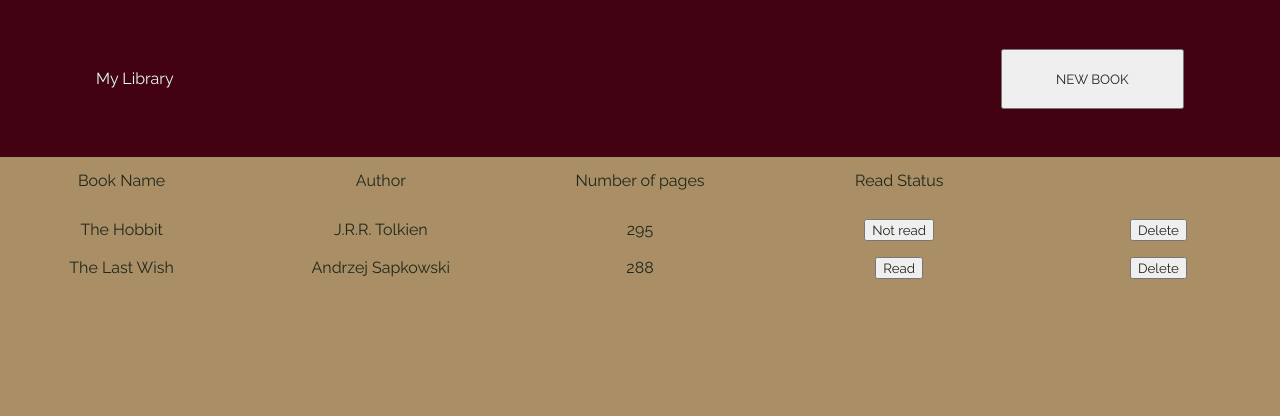
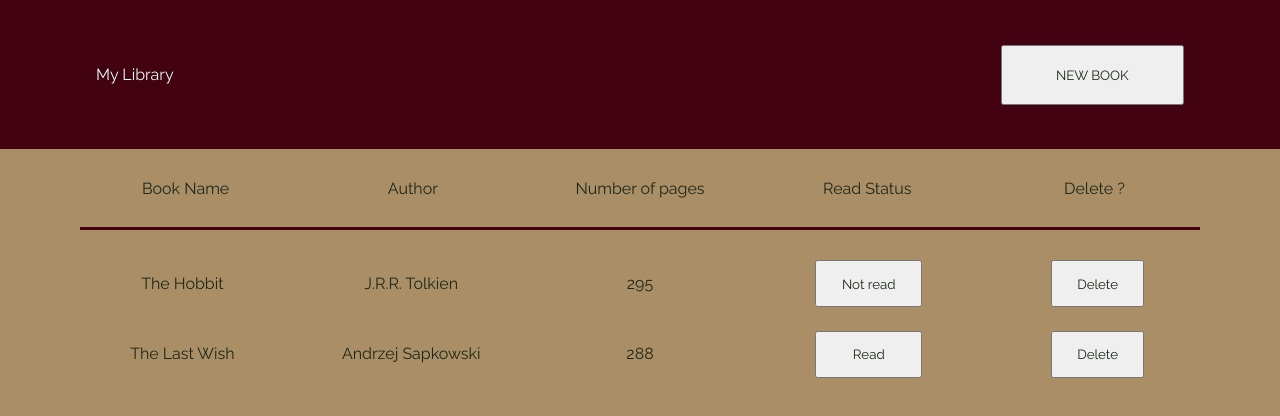
Before and after one commit to MewKay/library, a plain HTML site: page index.html in a window 1280 px wide. Drawn offline with Linux system fonts and the light colour scheme.

Commit message:
Update the main layout

```diff
--- a/index.html
+++ b/index.html
@@ -20,6 +20,7 @@
       <h3>Author</h3>
       <h3>Number of pages</h3>
       <h3>Read Status</h3>
+      <h3>Delete ?</h3>
     </div>
     <div class="library-display" id="books-display">
     </div>
--- a/script.js
+++ b/script.js
@@ -14,8 +14,8 @@ newBookButton.addEventListener("click", openFormPopUp);
 formContainer.addEventListener("submit", submitBookToLibrary);
 cancelFormButton.addEventListener("click", closeFormPopUp);
 
-addBookToLibrary("The Hobbit","J.R.R. Tolkien","295","Not read")
-addBookToLibrary("The Last Wish","Andrzej Sapkowski","288","Read")
+addBookToLibrary("The Hobbit","J.R.R. Tolkien","295","Not read");
+addBookToLibrary("The Last Wish","Andrzej Sapkowski","288","Read");
 displayLibrary();
 
 function Book(index,title,author,pages,read) {
--- a/style.css
+++ b/style.css
@@ -31,7 +31,7 @@ header {
 
 main {
   flex: 5;
-  padding-top: 1rem;
+  padding: 2rem 5rem;
   overflow: auto;
 }
 
@@ -87,6 +87,22 @@ main {
 
 #grid-header {
   margin-bottom: 1.875rem;
+  padding-bottom: 1.875rem;
+  border-bottom: 3px solid var(--grenat-color);
+}
+
+#books-display {
+  gap: 1.5rem;
+}
+
+.btn-toggle-read-status {
+  padding: 1em 0;
+  width: 8em;
+}
+
+.btn-delete-book {
+  padding: 1em 0;
+  width: 7em;
 }
 
 /* -- Style -- */
```
